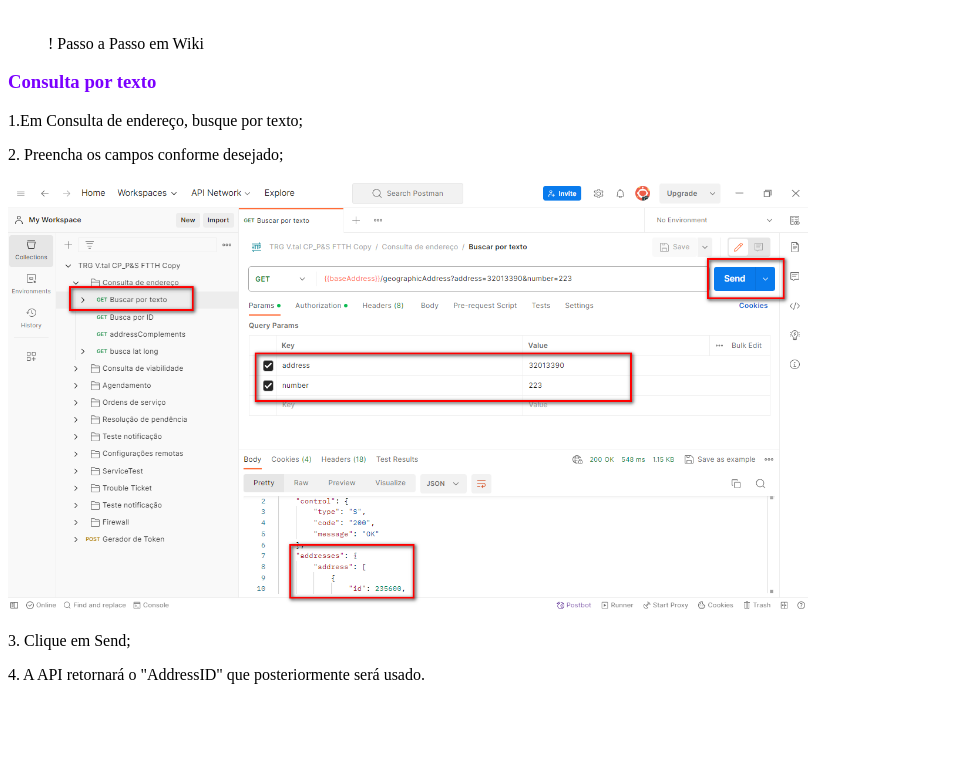
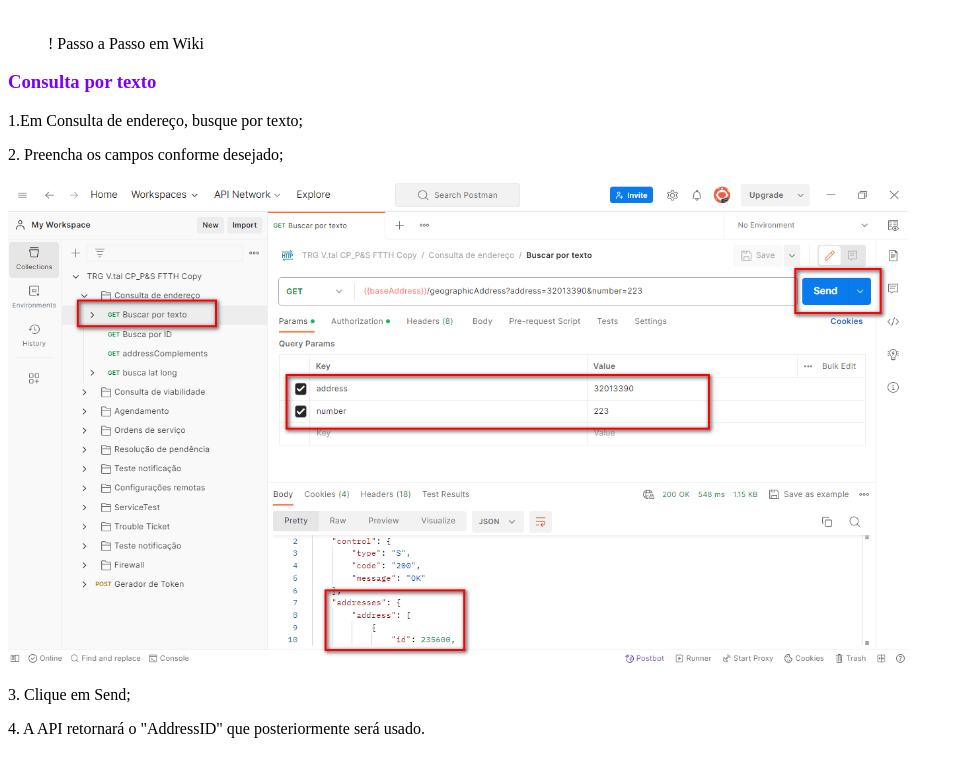
Before and after one commit to nickolemorais/numero1, a plain HTML site: page consulta_de_endereco.html in a window 1280 px wide. Shown: the part 448-1224 px from the top of the page, without its empty margins (0-960 px from the left). Before the commit the page ends 1174 px from the top, so only its background shows below. Drawn offline with Linux system fonts and the light colour scheme.

Commit message:
Update consulta_de_endereco.html

```diff
--- a/consulta_de_endereco.html
+++ b/consulta_de_endereco.html
@@ -25,7 +25,7 @@
 <p style="font-size: 18px;"></p>
 <p style="font-size: 16px;">1.Em Consulta de endereço, busque por texto;</p>
 <p style="font-size: 16px;">2. Preencha os campos conforme desejado;</p>
-<img src="./1CET.png" alt="image.gif" style="width: 100%; max-width: 800px;">
+<img src="./1CET.png" alt="image.gif" style="width: 100%; max-width: 900px;">
 <p style="font-size: 16px;">3. Clique em Send;</p>
 <p style="font-size: 16px;">4. A API retornará o "AddressID" que posteriormente será usado.</p>
 <br>
```
